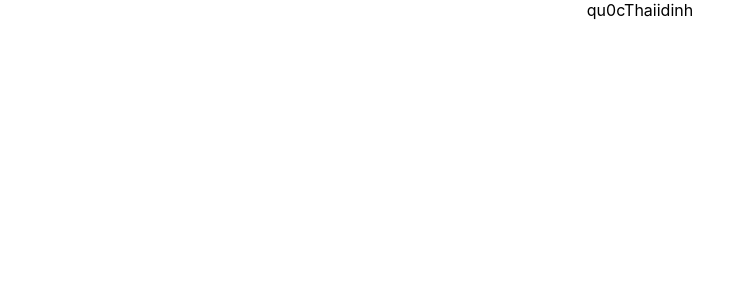
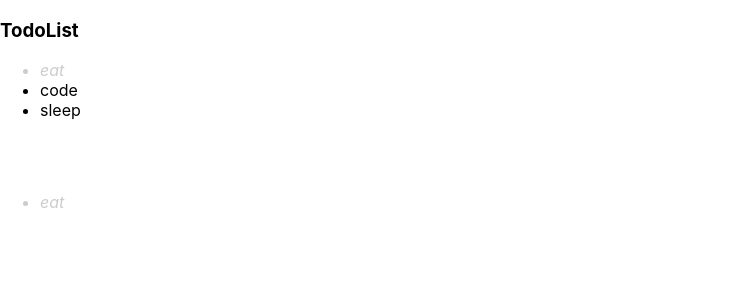
Before and after one commit to qu0cThaii/learn-reactjs, a React (Create React App) app: page / in a window 1280 px wide. Shown: the top 300 px of the page, without its empty margins (0-755 px from the left). Built offline with nearby package versions, Linux system fonts and the light colour scheme.

Commit message:
new change

```diff
--- a/package.json
+++ b/package.json
@@ -6,6 +6,7 @@
     "@testing-library/jest-dom": "^5.16.5",
     "@testing-library/react": "^13.4.0",
     "@testing-library/user-event": "^13.5.0",
+    "classnames": "^2.3.2",
     "react": "^18.2.0",
     "react-dom": "^18.2.0",
     "react-scripts": "5.0.1",
@@ -34,5 +35,8 @@
       "last 1 firefox version",
       "last 1 safari version"
     ]
+  },
+  "devDependencies": {
+    "node-sass": "^7.0.3"
   }
 }
--- a/src/App.js
+++ b/src/App.js
@@ -1,7 +1,12 @@
-import "./App.css";
+import TodoFeature from "./features/Todo/index";
 
 function App() {
-  return <div className="App">qu0cThaiidinh</div>;
+  return (
+    <div className="App">
+      {/* <AlbumFeature /> */}
+      <TodoFeature />
+    </div>
+  );
 }
 
 export default App;
--- /dev/null
+++ b/src/features/Todo/components/TodoList/style.scss
@@ -0,0 +1,8 @@
+.todo__list {
+    cursor: pointer;
+    .completed{
+        color: #ccc;
+        font-style: italic;
+    }
+
+}
--- /dev/null
+++ b/src/features/Todo/index.jsx
@@ -0,0 +1,33 @@
+import React from "react";
+import TodoList from "./components/TodoList/index";
+
+TodoFeature.propTypes = {};
+
+function TodoFeature(props) {
+  const todoList = [
+    {
+      id: 1,
+      title: "eat",
+      status: "completed",
+    },
+    {
+      id: 2,
+      title: "code",
+      status: "new",
+    },
+    {
+      id: 3,
+      title: "sleep",
+      status: "new",
+    },
+  ];
+
+  return (
+    <div>
+      <h3>TodoList</h3>
+      <TodoList todoList={todoList} />
+    </div>
+  );
+}
+
+export default TodoFeature;
--- /dev/null
+++ b/src/features/album/components/Album/style.scss
@@ -0,0 +1,6 @@
+.album{
+    padding:  5px;
+    .img {
+        width: 50px;
+    }
+}
--- /dev/null
+++ b/src/features/album/components/AlbumList/style.scss
@@ -0,0 +1,5 @@
+.album__list {
+    display: flex;
+    flex-direction: row;
+
+}
```
Also changed, not shown: src/features/album/components/Album/index.jsx (added, +19 -0 lines), src/features/album/components/AlbumList/index.jsx (added, +22 -0 lines), src/features/album/index.jsx (added, +31 -0 lines), 1 other file (tests, documents, lock files or other folders).
